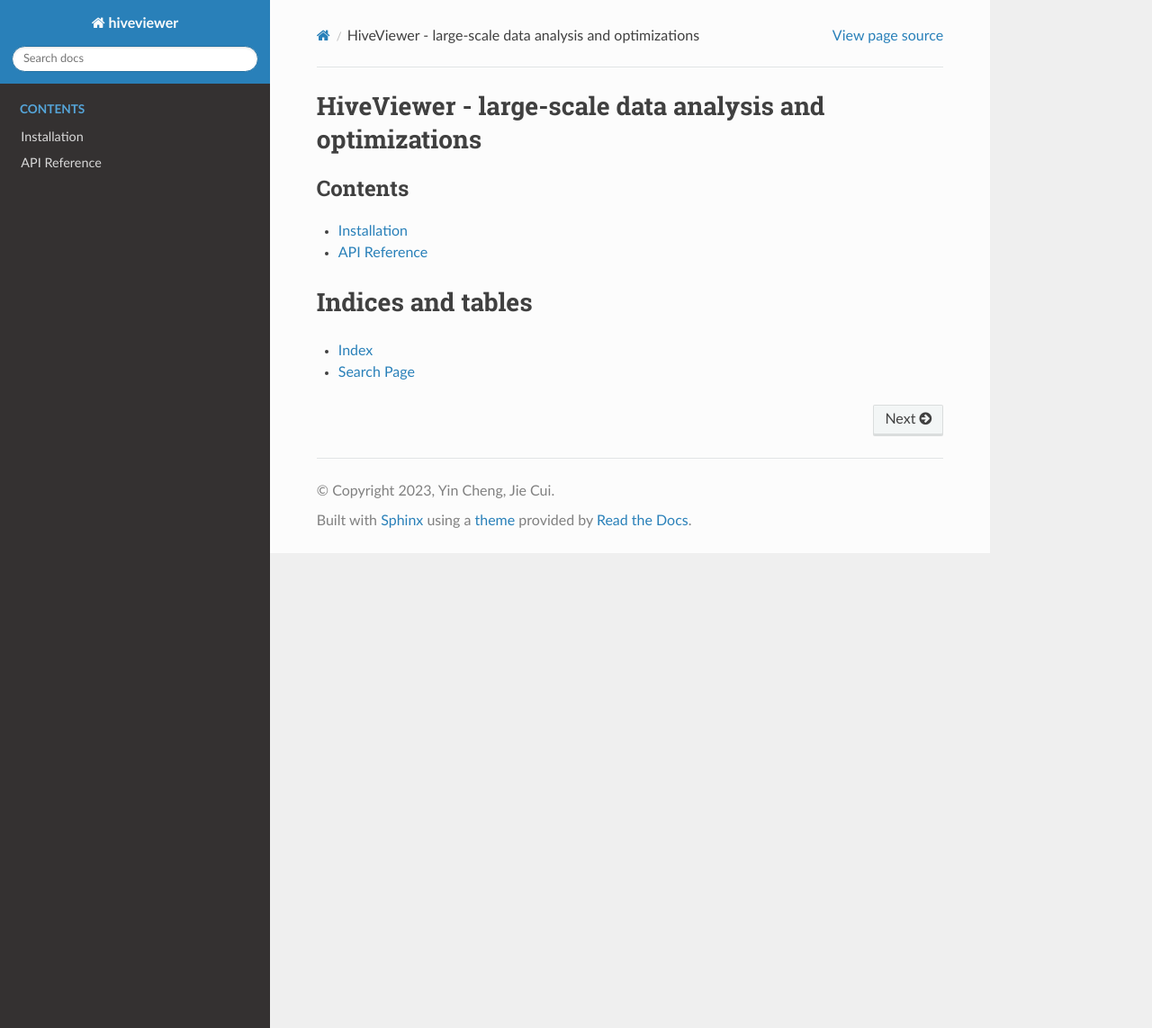
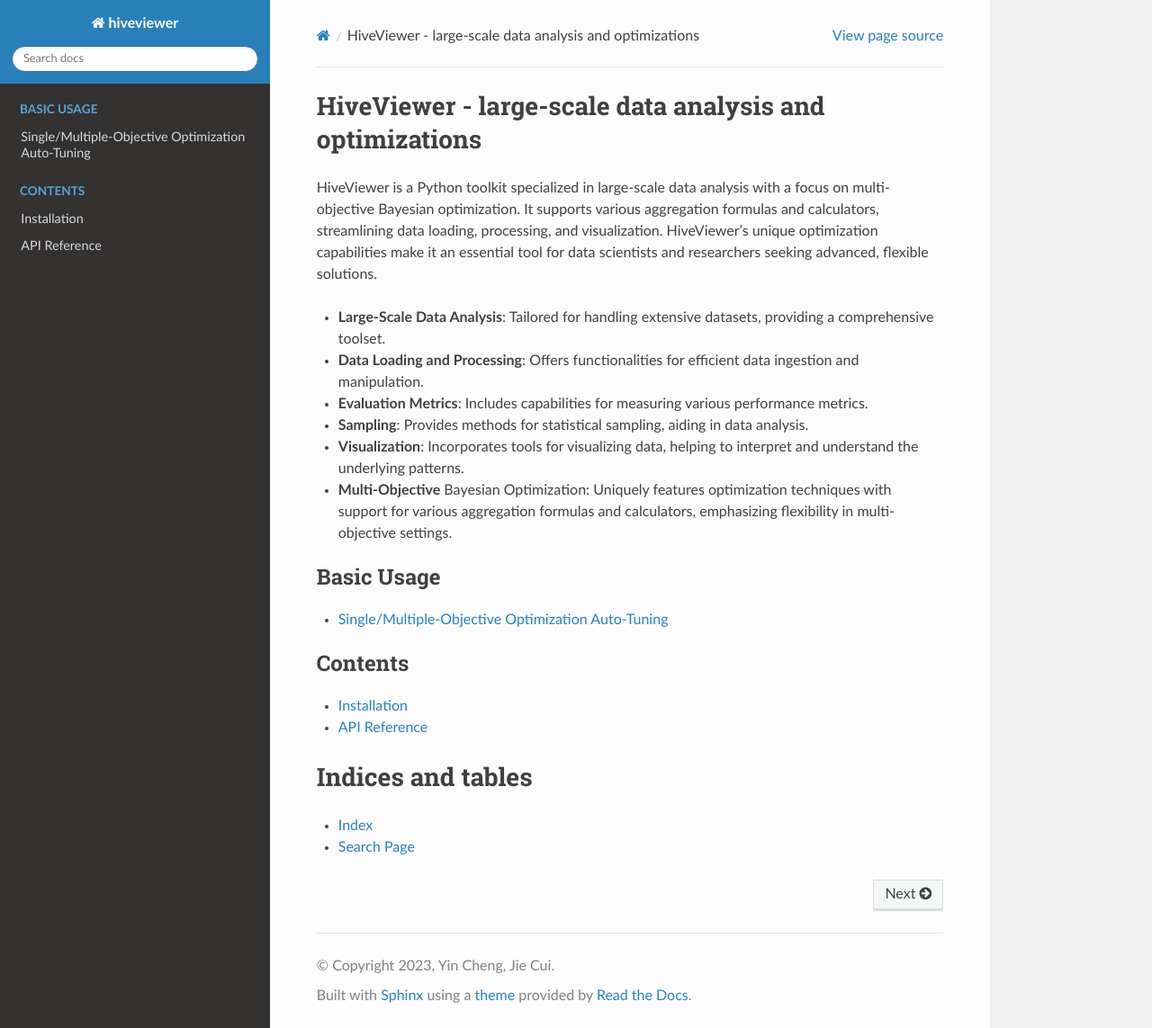
Before and after one commit to yinsn/ParaDance, a Sphinx documentation site: the page built from docs/source/index.rst, in a window 1280 px wide and 1143 px high. Shown: the whole window at 90% size. Built offline with Sphinx 7.4.7 and the Read the Docs theme 2.0.0, drawn with Linux system fonts in a browser that asks for light colours.

Commit message:
add optimize_profolio_of_single_target

```diff
--- a/docs/source/index.rst
+++ b/docs/source/index.rst
@@ -2,6 +2,20 @@
 
 HiveViewer - large-scale data analysis and optimizations
 =============================================================================
+HiveViewer is a Python toolkit specialized in large-scale data analysis with a focus on multi-objective Bayesian optimization. It supports various aggregation formulas and calculators, streamlining data loading, processing, and visualization. HiveViewer's unique optimization capabilities make it an essential tool for data scientists and researchers seeking advanced, flexible solutions.
+
+* **Large-Scale Data Analysis**: Tailored for handling extensive datasets, providing a comprehensive toolset.
+* **Data Loading and Processing**: Offers functionalities for efficient data ingestion and manipulation.
+* **Evaluation Metrics**: Includes capabilities for measuring various performance metrics.
+* **Sampling**: Provides methods for statistical sampling, aiding in data analysis.
+* **Visualization**: Incorporates tools for visualizing data, helping to interpret and understand the underlying patterns.
+* **Multi-Objective** Bayesian Optimization: Uniquely features optimization techniques with support for various aggregation formulas and calculators, emphasizing flexibility in multi-objective settings.
+
+.. toctree::
+   :caption: Basic Usage
+   :maxdepth: 1
+
+   notebooks/optimize_profolio_of_single_target
 
 .. toctree::
    :maxdepth: 1
```
Also changed, not shown: docs/source/notebooks/optimize_profolio_of_single_target.ipynb (added).
